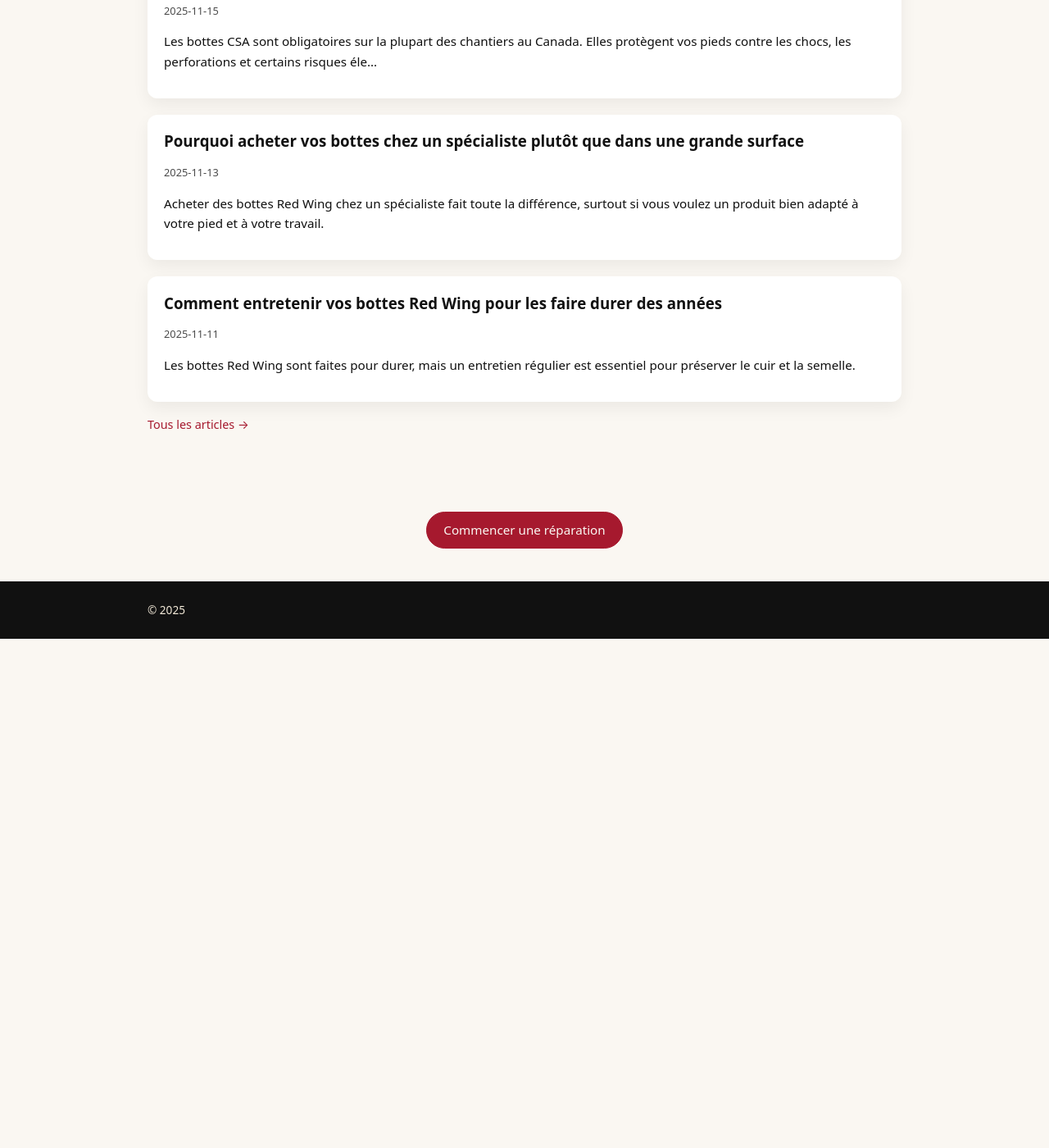
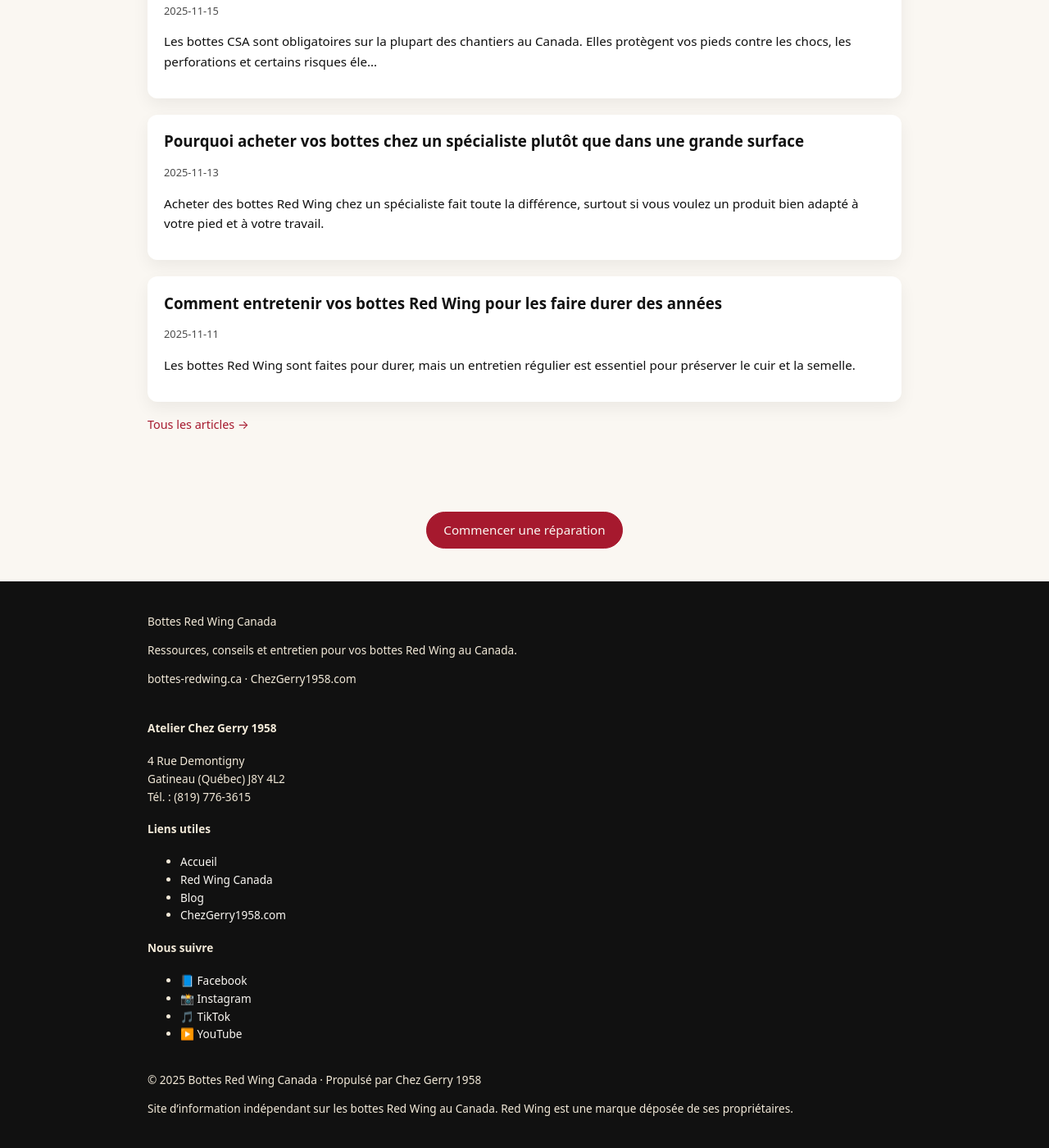
Before and after one commit to jphenri/botte-redwing.ca, a Jekyll site: the page built from index.md, in a window 1280 px wide and 1400 px high, scrolled down 1350 px. Shown: the whole window at 82% size. Built offline with Jekyll 4.4.1, drawn with Linux system fonts in a browser that asks for light colours; before the commit the page ends 2129 px from its top, so only the background shows below that.

Commit message:
Update footer.html

```diff
--- a/_includes/footer.html
+++ b/_includes/footer.html
@@ -1 +1,117 @@
-<footer class='site-footer'><div class='container footer-inner'>© {{ site.time | date: '%Y' }}</div></footer>
+{% assign current_lang = page.lang | default: site.default_lang %}
+
+<footer class="site-footer">
+  <div class="container footer-inner">
+
+    <!-- Colonne marque / description -->
+    <div class="footer-brand">
+      <p class="footer-title">Bottes Red Wing Canada</p>
+      <p class="footer-subtitle">
+        {% if current_lang == "fr" %}
+          Ressources, conseils et entretien pour vos bottes Red Wing au Canada.
+        {% else %}
+          Resources, tips and care for your Red Wing boots in Canada.
+        {% endif %}
+      </p>
+
+      <p class="footer-domain">
+        <a href="https://bottes-redwing.ca">bottes-redwing.ca</a>
+        ·
+        <a href="https://chezgerry1958.com" target="_blank" rel="noopener">
+          ChezGerry1958.com
+        </a>
+      </p>
+    </div>
+
+    <!-- Colonnes infos -->
+    <div class="footer-columns">
+
+      <!-- Colonne adresse -->
+      <div class="footer-col">
+        <h4>
+          {% if current_lang == "fr" %}
+            Atelier Chez Gerry 1958
+          {% else %}
+            Chez Gerry 1958 Workshop
+          {% endif %}
+        </h4>
+        <p>
+          4 Rue Demontigny<br>
+          Gatineau (Québec) J8Y 4L2<br>
+          {% if current_lang == "fr" %}
+            Tél. : <a href="tel:18197763615">(819) 776-3615</a>
+          {% else %}
+            Phone: <a href="tel:18197763615">+1 819-776-3615</a>
+          {% endif %}
+        </p>
+      </div>
+
+      <!-- Colonne liens rapides -->
+      <div class="footer-col">
+        <h4>
+          {% if current_lang == "fr" %}
+            Liens utiles
+          {% else %}
+            Useful links
+          {% endif %}
+        </h4>
+        <ul class="footer-links">
+          {% if current_lang == "fr" %}
+            <li><a href="{{ '/' | relative_url }}">Accueil</a></li>
+            <li><a href="{{ '/red-wing-canada/' | relative_url }}">Red Wing Canada</a></li>
+            <li><a href="{{ '/blog/' | relative_url }}">Blog</a></li>
+          {% else %}
+            <li><a href="{{ '/en/' | relative_url }}">Home</a></li>
+            <li><a href="{{ '/en/red-wing-canada/' | relative_url }}">Red Wing Canada</a></li>
+            <li><a href="{{ '/en/blog/' | relative_url }}">Blog</a></li>
+          {% endif %}
+          <li>
+            <a href="https://chezgerry1958.com" target="_blank" rel="noopener">
+              ChezGerry1958.com
+            </a>
+          </li>
+        </ul>
+      </div>
+
+      <!-- Colonne réseaux sociaux -->
+      <div class="footer-col">
+        <h4>
+          {% if current_lang == "fr" %}
+            Nous suivre
+          {% else %}
+            Follow us
+          {% endif %}
+        </h4>
+        <ul class="footer-links footer-social">
+          <li><a href="https://www.facebook.com/chezgerry1958" target="_blank">📘 Facebook</a></li>
+          <li><a href="https://www.instagram.com/chezgerry1958" target="_blank">📸 Instagram</a></li>
+          <li><a href="https://www.tiktok.com/@chezgerry1958" target="_blank">🎵 TikTok</a></li>
+          <li><a href="https://www.youtube.com/@chezgerry1958" target="_blank">▶️ YouTube</a></li>
+        </ul>
+      </div>
+
+    </div>
+
+    <!-- Bas de footer -->
+    <div class="footer-bottom">
+      <p>
+        © {{ "now" | date: "%Y" }}
+        {% if current_lang == "fr" %}
+          Bottes Red Wing Canada · Propulsé par
+        {% else %}
+          Bottes Red Wing Canada · Powered by
+        {% endif %}
+        <a href="https://chezgerry1958.com" target="_blank">Chez Gerry 1958</a>
+      </p>
+
+      <p class="footer-small">
+        {% if current_lang == "fr" %}
+          Site d’information indépendant sur les bottes Red Wing au Canada. Red Wing est une marque déposée de ses propriétaires.
+        {% else %}
+          Independent information site about Red Wing boots in Canada. Red Wing is a registered trademark of its respective owners.
+        {% endif %}
+      </p>
+    </div>
+
+  </div>
+</footer>
```
